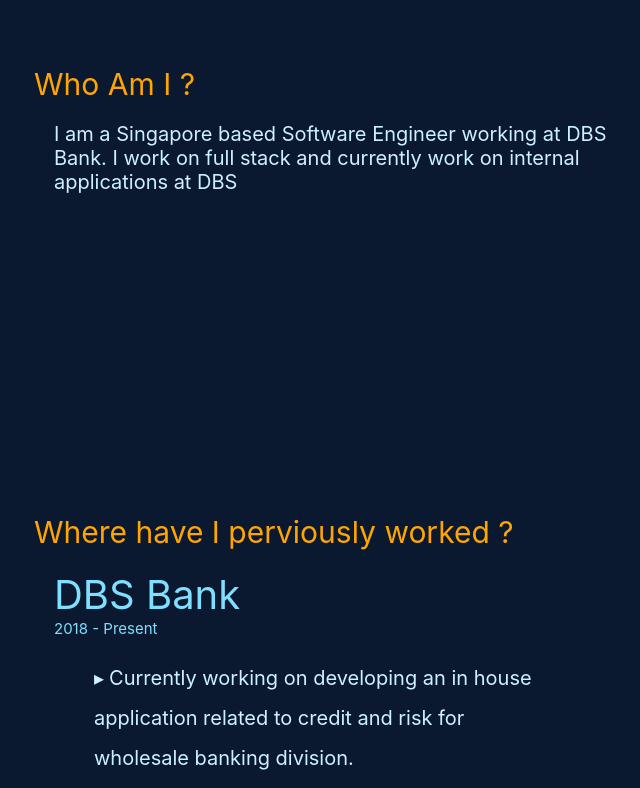
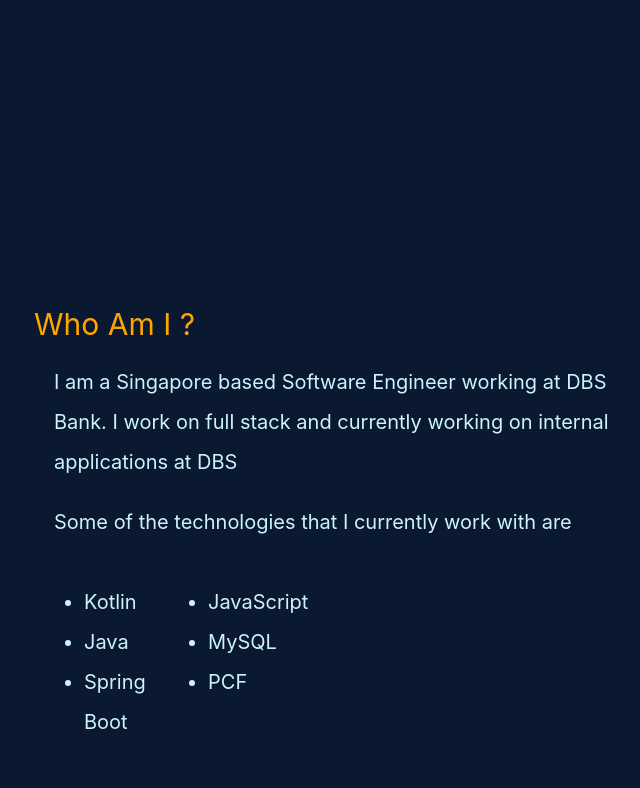
Before and after one commit to vishnusr90/vishnusr90.github.io, a React (Create React App) app: page / in a window 1280 px wide. Shown: the part 780-1568 px from the top of the page, without its empty margins (346-986 px from the left). Built offline with nearby package versions, Linux system fonts and the light colour scheme.

Commit message:
Add skills in about me section

```diff
--- a/src/components/AboutMe/AboutMe.css
+++ b/src/components/AboutMe/AboutMe.css
@@ -2,7 +2,7 @@
 section {
     height: 100%;
     color: #ccf2ff;
-    padding: 100px 380px 200px 380px;
+    padding: 120px 380px 400px 380px;
 }
 
 section > div > p {
@@ -17,6 +17,9 @@
 
 .name-section p {
     font-family: -apple-system, BlinkMacSystemFont, 'Segoe UI', 'Roboto', 'Oxygen', 'Ubuntu', 'Cantarell', 'Fira Sans', 'Droid Sans', 'Helvetica Neue', sans-serif;
+    line-height: 2;
+    font-size: 20px;
+    text-align: left;
 }
 
 .name {
@@ -33,8 +36,18 @@
 
 .widthh {
     width: 566px;
+}
+
+.skills {
+    display: flex;
+    flex-direction: row;
+}
+
+.skills div {
+    padding: 0px 10px 10px 10px;
     font-size: 20px;
-    text-align: left;
+    width: 20%;
+    line-height: 2;
 }
 
 /*.scroll {*/
--- a/src/components/AboutMe/AboutMe.js
+++ b/src/components/AboutMe/AboutMe.js
@@ -8,8 +8,27 @@
             <div className="scroll name-section">
                 <p className="widthh">
                     I am a Singapore based Software Engineer working at DBS Bank.
-                    I work on full stack and currently work on internal applications at DBS
+                    I work on full stack and currently working on internal applications at DBS
                 </p>
+
+                <p>Some of the technologies that I currently work with are</p>
+
+                <div className="skills">
+                    <div>
+                        <ul>
+                            <li>Kotlin</li>
+                            <li>Java</li>
+                            <li>Spring Boot</li>
+                        </ul>
+                    </div>
+                    <div>
+                        <ul>
+                            <li>JavaScript</li>
+                            <li>MySQL</li>
+                            <li>PCF</li>
+                        </ul>
+                    </div>
+                </div>
             </div>
         </section>
     );
```
